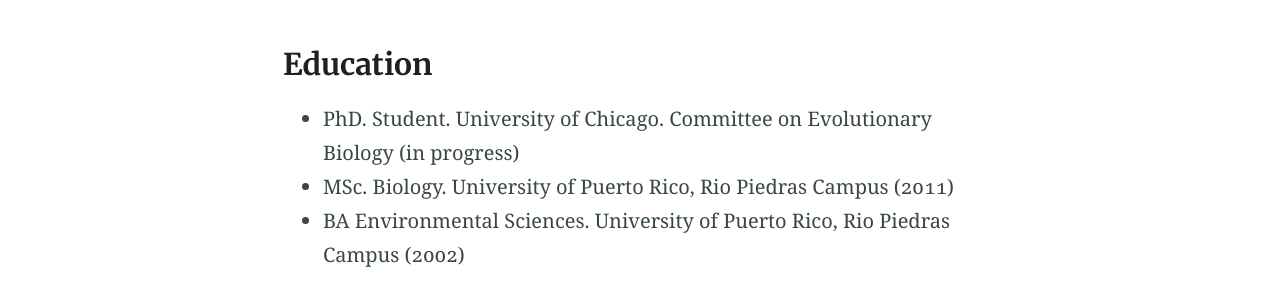
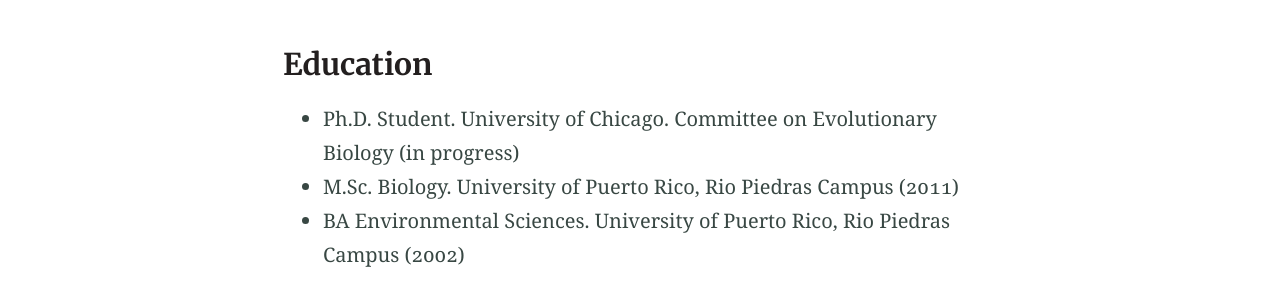
Before and after one commit to jamercadodiaz/jamercadodiaz.github.io, a Jekyll site: the page built from education.md, in a window 1280 px wide. Shown: the part 409-709 px from the top of the page. Built offline with Jekyll 4.4.1, drawn with Linux system fonts in a browser that asks for light colours.

Commit message:
formating updates

```diff
--- a/education.md
+++ b/education.md
@@ -7,8 +7,8 @@ excerpt: ""
 aside: false
 ---
 ### Education
- * PhD. Student. University of Chicago. Committee on Evolutionary Biology (in progress)
- * MSc. Biology. University of Puerto Rico, Rio Piedras Campus (2011)
+ * Ph.D. Student. University of Chicago. Committee on Evolutionary Biology (in progress)
+ * M.Sc. Biology. University of Puerto Rico, Rio Piedras Campus (2011)
  * BA Environmental Sciences. University of Puerto Rico, Rio Piedras Campus (2002)
 
 
```
Also changed, not shown: publications.md (+3 -3 lines), out_there.md (renamed from other_stuff.md).
